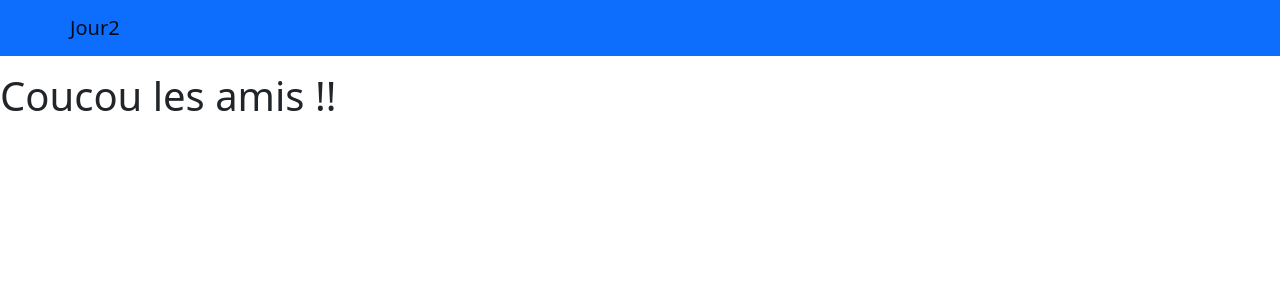
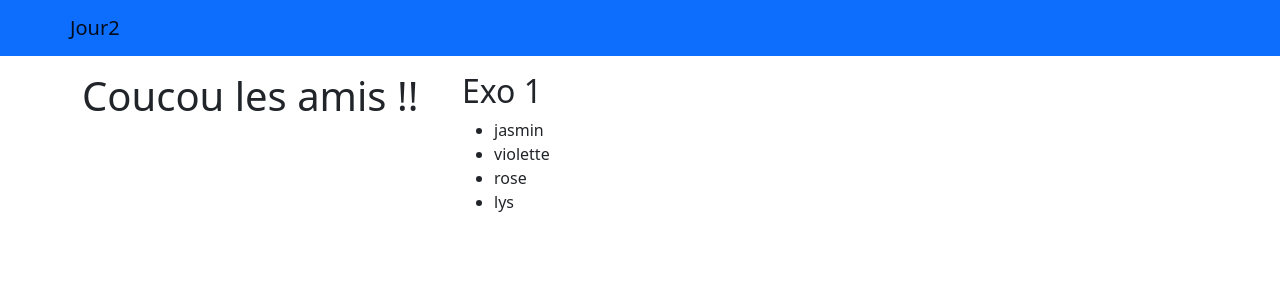
Before and after one commit to webdevproformation/react-greta-dec2022, a React (Vite) app in the folder 02-jour2/: page / in a window 1280 px wide. Shown: the top 300 px of the page. Built offline with nearby package versions, Linux system fonts and the light colour scheme.

Commit message:
correction

```diff
--- a/02-jour2/src/App.jsx
+++ b/02-jour2/src/App.jsx
@@ -2,6 +2,7 @@
 import reactLogo from './assets/react.svg'
 import './App.css' */
 // remise à plat
+import Exo1 from "./composants/Exo1"
 import Menu from "./composants/Menu"
 
 
@@ -10,7 +11,17 @@ function App() {
   return (
     <>
       <Menu />
-      <h1>Coucou les amis !!</h1>
+      <div className="container">
+        <section className="row">
+          <div className="col-4">
+            <h1>Coucou les amis !!</h1>
+          </div>
+          <div className="col-4">
+            <h2>Exo 1</h2>
+            <Exo1 />
+          </div>
+        </section>
+      </div>
     </>
   )
 }
--- /dev/null
+++ b/02-jour2/src/composants/Exo1.jsx
@@ -0,0 +1,14 @@
+const Exo1 = () => {
+    const fleurs = [ "jasmin" , "violette" , "rose" , "lys"   ];
+
+    return (
+        <ul>
+            {/* une boucle en jsx via la méthode .map() des tableaux de javascript */}
+            { fleurs.map( function(item , index){
+                return <li key={index}>{item}</li>
+            } ) }
+        </ul>
+      );
+}
+
+export default Exo1;
```
